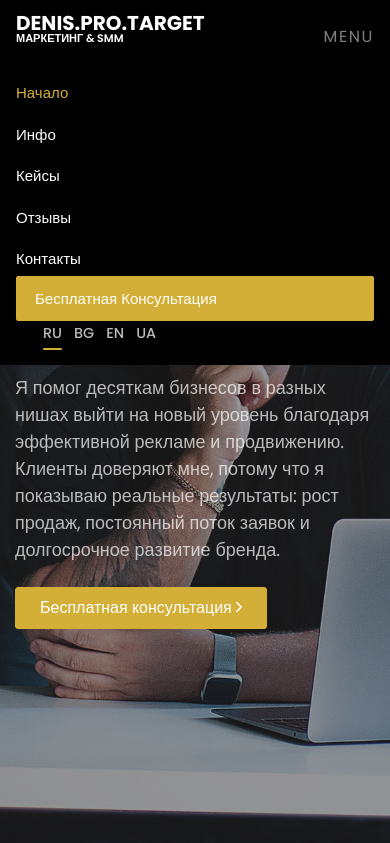
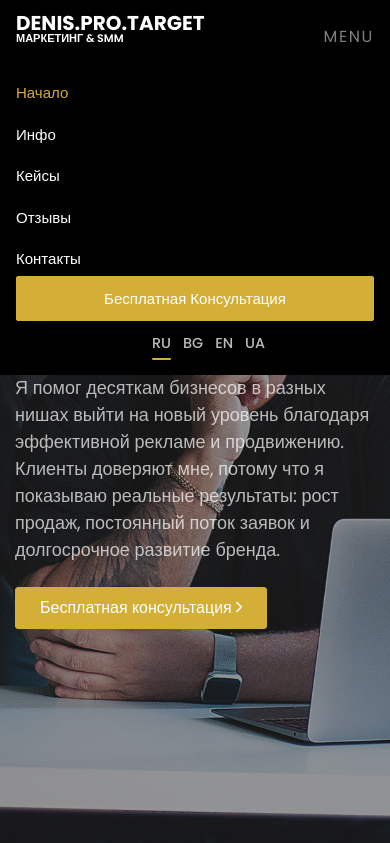
Before and after one commit to haldaniko/DenisPortfolio-DjangoWebsite, a Django app: page / in a window 390 px wide, after a click on "MENU". Shown: the top 843 px of the page. Run offline with Django 5.2, Linux system fonts and the light colour scheme; data that the repository does not hold is empty; some libraries are stand-ins or nearby versions; some web fonts are replaced.

Commit message:
fir header

```diff
--- a/static/css/style.css
+++ b/static/css/style.css
@@ -4401,10 +4401,22 @@ textarea.form-control {
     }
 }
 
+.nav-item.cta .nav-link {
+  text-align: center;
+  display: block;
+}
+
 .lang-switcher {
     display: flex;
     align-items: center;
     margin-left: 15px;
+}
+
+@media (max-width: 768px) {
+    .lang-switcher {
+        margin-top: 10px;
+        justify-content: center;
+    }
 }
 
 .nav-lang-link {
```
Lines whose indentation alone changed are shown as unchanged.
